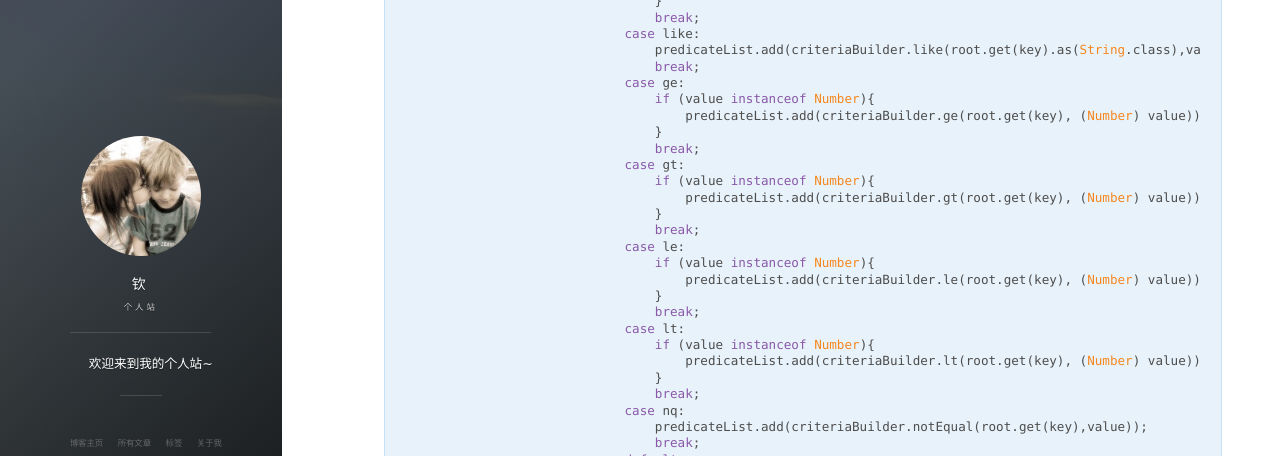
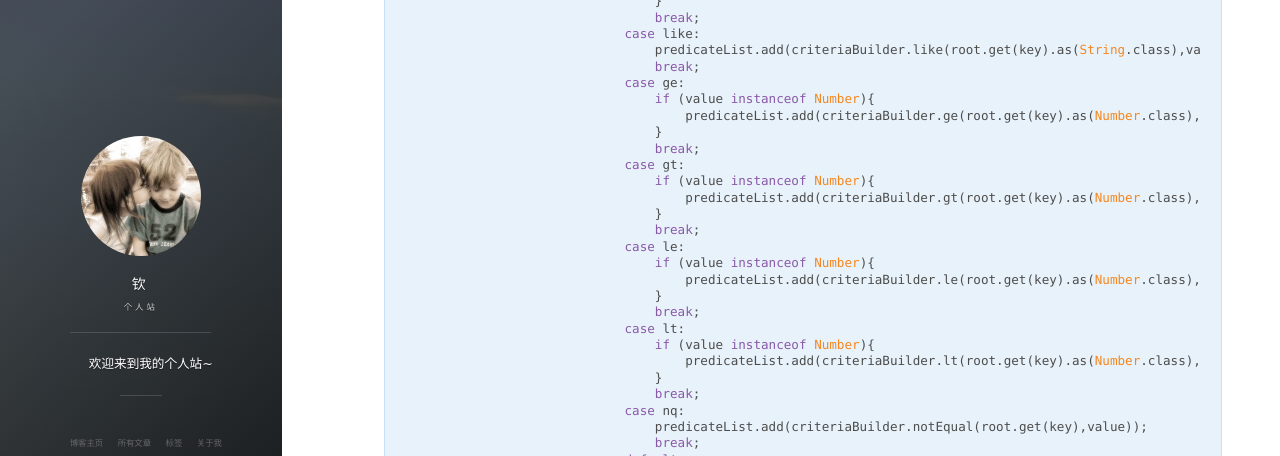
Before and after one commit to ZhXiQi/ZhXiQi.Github.io, a Jekyll site: the page built from _posts/2019-08-14-利用Hibernate+JPA的多条件查询功能形式通用工具类.md, in a window 1280 px wide and 900 px high, scrolled down 1878 px. Shown: the part 152-608 px from the top of the window. Built offline with Jekyll 4.4.1, drawn with Linux system fonts in a browser that asks for light colours; nearby versions of some CDN libraries; comment, search, counter and statistics services are not loaded.

Commit message:
fix: 比大小查询

```diff
--- a/_posts/2019-08-14-利用Hibernate+JPA的多条件查询功能形式通用工具类.md
+++ b/_posts/2019-08-14-利用Hibernate+JPA的多条件查询功能形式通用工具类.md
@@ -125,22 +125,22 @@ public class BusinessUtil<T> {
                                 break;
                             case ge:
                                 if (value instanceof Number){
-                                    predicateList.add(criteriaBuilder.ge(root.get(key), (Number) value));
+                                    predicateList.add(criteriaBuilder.ge(root.get(key).as(Number.class), (Number) value));
                                 }
                                 break;
                             case gt:
                                 if (value instanceof Number){
-                                    predicateList.add(criteriaBuilder.gt(root.get(key), (Number) value));
+                                    predicateList.add(criteriaBuilder.gt(root.get(key).as(Number.class), (Number) value));
                                 }
                                 break;
                             case le:
                                 if (value instanceof Number){
-                                    predicateList.add(criteriaBuilder.le(root.get(key), (Number) value));
+                                    predicateList.add(criteriaBuilder.le(root.get(key).as(Number.class), (Number) value));
                                 }
                                 break;
                             case lt:
                                 if (value instanceof Number){
-                                    predicateList.add(criteriaBuilder.lt(root.get(key), (Number) value));
+                                    predicateList.add(criteriaBuilder.lt(root.get(key).as(Number.class), (Number) value));
                                 }
                                 break;
                             case nq:
```
